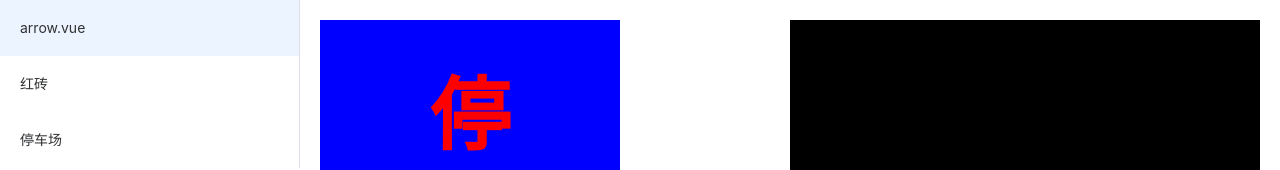
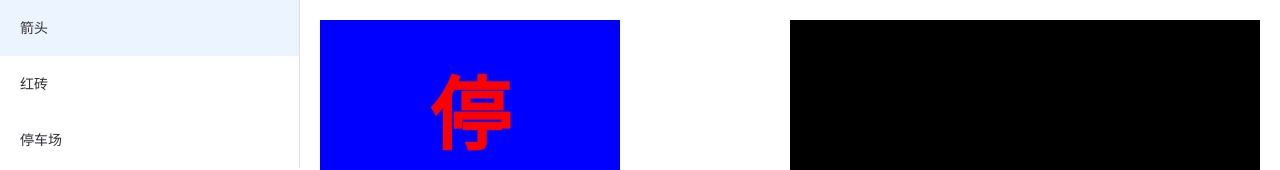
Before and after one commit to Nicolas-zn/canvas, a Vue app: page / in a window 1280 px wide. Shown: the top 170 px of the page. Built offline with nearby package versions, Linux system fonts and the light colour scheme.

Commit message:
箭头实例

```diff
--- a/src/App.vue
+++ b/src/App.vue
@@ -25,6 +25,9 @@ let application_list = [
   },
   {
     component_name: 'brick', application_name: '红砖'
+  },
+  {
+    component_name: 'arrow', application_name: '箭头'
   }
 ]
 
--- a/src/canvas/arrow.vue
+++ b/src/canvas/arrow.vue
@@ -2,7 +2,7 @@
 <script lang="ts" setup>
 
 import { utils } from '@/utils';
-import { CanvasTexture, PerspectiveCamera, Scene, WebGLRenderer } from 'three';
+import { CanvasTexture, Clock, Mesh, MeshBasicMaterial, PerspectiveCamera, PlaneGeometry, RepeatWrapping, Scene, SRGBColorSpace, WebGLRenderer } from 'three';
 import { OrbitControls } from 'three/examples/jsm/Addons.js';
 import { onMounted, ref } from 'vue';
 let canvasCon = ref()
@@ -10,9 +10,11 @@ let canvas: HTMLCanvasElement
 function draw() {
     canvas = document.createElement('canvas')
     canvas.style.border = '3px solid black'
-    canvas.height = 512
+    canvas.height = 450
     canvas.width = 300
     const ctx = canvas.getContext('2d') as CanvasRenderingContext2D
+    ctx.fillStyle = 'rgb(255, 255, 255,0)'; // 完全透明
+    ctx.fillRect(0, 0, canvas.width, canvas.height)
     // 绘制箭头的函数
     function drawArrow() {
         function drawTriangle(x1: number, y1: number, x2: number, y2: number, x3: number, y3: number) {
@@ -24,20 +26,22 @@ function draw() {
             ctx.fillStyle = 'red'
             ctx.fill()
         }
-        let x1 = canvas.width / 2, y1 = canvas.height / 6, x2 = canvas.width / 6 * 4, y2 = canvas.height / 4, x3 = canvas.width / 6 * 2, y3 = canvas.height / 4
-        drawTriangle(x1, y1, x2, y2, x3, y3)
-        function drawSquare(height = 30) {
+        let ratio = 5, x2R = 4, y2 = canvas.height / 3;
+        let x1 = canvas.width / 2, y1 = canvas.height / 6,
+            x2 = canvas.width / ratio * x2R, x3 = canvas.width / ratio * (ratio - x2R)
+        drawTriangle(x1, y1, x2, y2, x3, y2)
+        function drawSquare(height: number) {
             let offset = (x2 - x3) / 3
             ctx.beginPath()
-            ctx.moveTo(x3 + offset, y3)
-            ctx.lineTo(x2 - offset, y3)
-            ctx.lineTo(x2 - offset, y3 + height)
-            ctx.lineTo(x3 + offset, y3 + height)
+            ctx.moveTo(x3 + offset, y2)
+            ctx.lineTo(x2 - offset, y2)
+            ctx.lineTo(x2 - offset, y2 + height)
+            ctx.lineTo(x3 + offset, y2 + height)
             ctx.closePath()
             ctx.fillStyle = 'red'
             ctx.fill()
         }
-        drawSquare(80)
+        drawSquare(180)
     }
     drawArrow()
     canvasCon.value.appendChild(canvas)
@@ -55,15 +59,37 @@ let scene: Scene, camera: PerspectiveCamera, renderer: WebGLRenderer, controls:
 function three_logic() {
     let domElement = threeCon.value as HTMLDivElement
     ({ scene, camera, renderer, controls } = utils.initScene(domElement))
-    camera.position.set(0, 10, 0)
+    camera.position.set(0, 20, 0)
     camera.lookAt(0, 0, 0)
-    controls.addEventListener('change', () => {
-        renderer.render(scene, camera)
-    })
+
+    canvas_texture = new CanvasTexture(canvas)
+    canvas_texture.colorSpace = SRGBColorSpace;
+    canvas_texture.wrapS = RepeatWrapping
+    canvas_texture.wrapT = RepeatWrapping
+    const plane = new PlaneGeometry(3, 5)
+    plane.rotateX(-Math.PI / 2)
+    const material = new MeshBasicMaterial({ map: canvas_texture, side: 2, color: 'rgba(255,255,255,1)', })
+    const mesh = new Mesh(plane, material)
+    mesh.translateX(-5)
+
+    scene.add(mesh)
 
 
-    canvas_texture = new CanvasTexture(canvas)
-    renderer.render(scene, camera)
+    const plane_2 = new PlaneGeometry(3, 15)
+    const material_2 = new MeshBasicMaterial({ map: canvas_texture.clone(), side: 2, transparent: true, opacity: 1 })
+    material_2.map?.repeat.set(1, 5)
+    const mesh_2 = new Mesh(plane_2, material_2)
+    plane_2.rotateX(-Math.PI / 2)
+    scene.add(mesh_2)
+    mesh_2.translateX(5)
+    const clock = new Clock()
+    function animate() {
+        requestAnimationFrame(animate)
+        material_2.map?.offset.set(0, -clock.getElapsedTime())
+        renderer.render(scene, camera)
+
+    }
+    animate()
 }
 </script>
 <template>
--- a/vite.config.ts
+++ b/vite.config.ts
@@ -12,4 +12,11 @@ export default defineConfig({
       "@": path.resolve(__dirname, "./src")
     }
   },
+  css: {
+    preprocessorOptions: {
+      scss: {
+        api: 'modern-compiler'
+      }
+    }
+  }
 })
```
